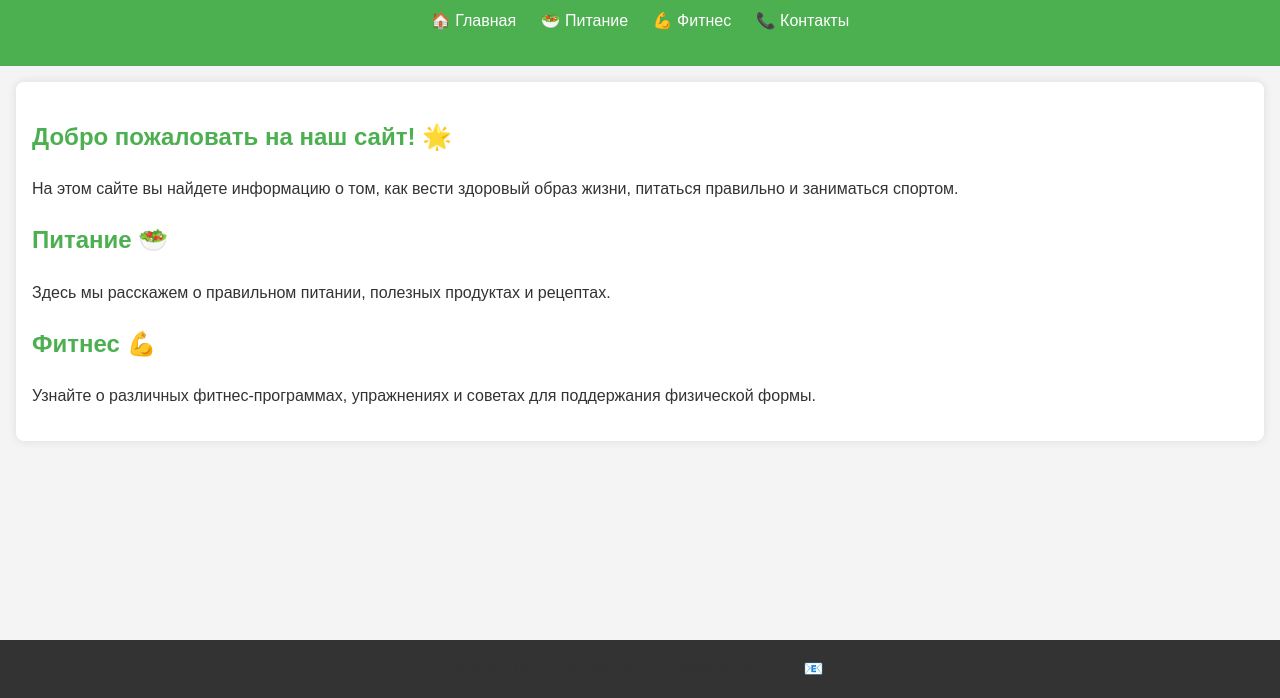
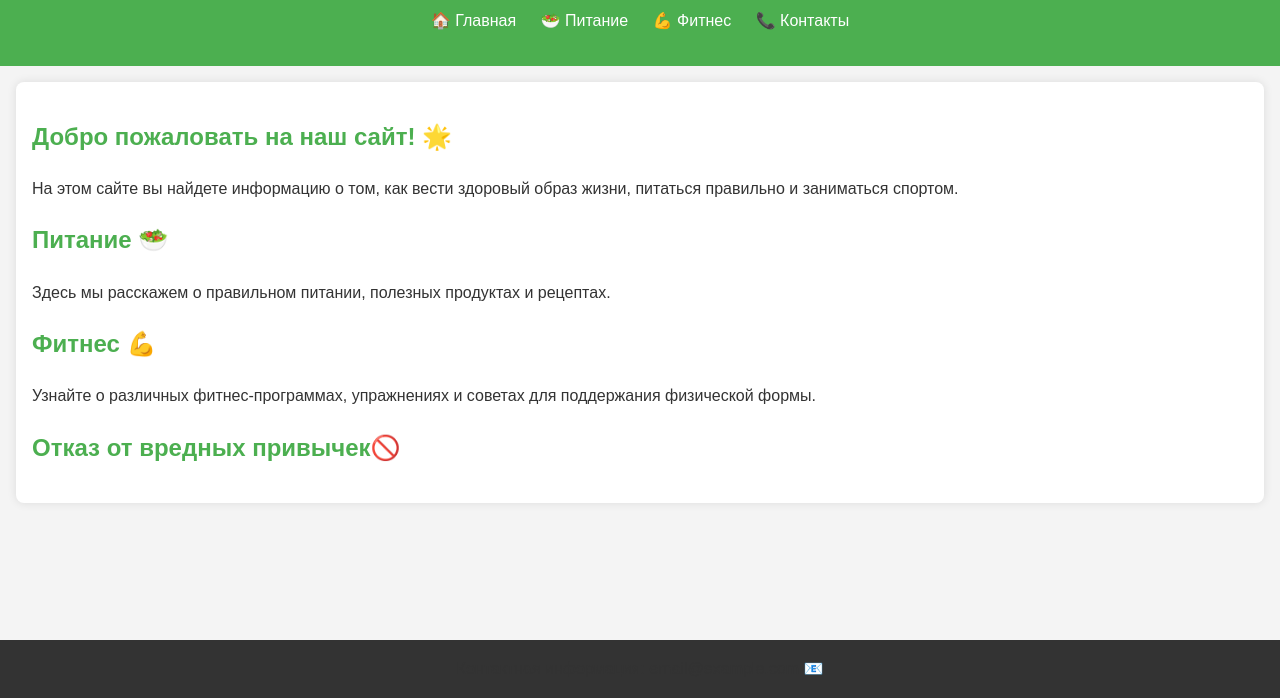
Before and after one commit to Seda02/Gitlearn, a plain HTML site: page index.html in a window 1280 px wide. Shown: the part 102-800 px from the top of the page. Drawn offline with Linux system fonts and the light colour scheme.

```diff
--- a/index.html
+++ b/index.html
@@ -34,6 +34,7 @@
             <h2>Фитнес 💪</h2>
             <p>Узнайте о различных фитнес-программах, упражнениях и советах для поддержания физической формы.</p>
         </section>
+            <h2>Отказ от вредных привычек🚫</h2>
     </main>
 
     <footer>
```
